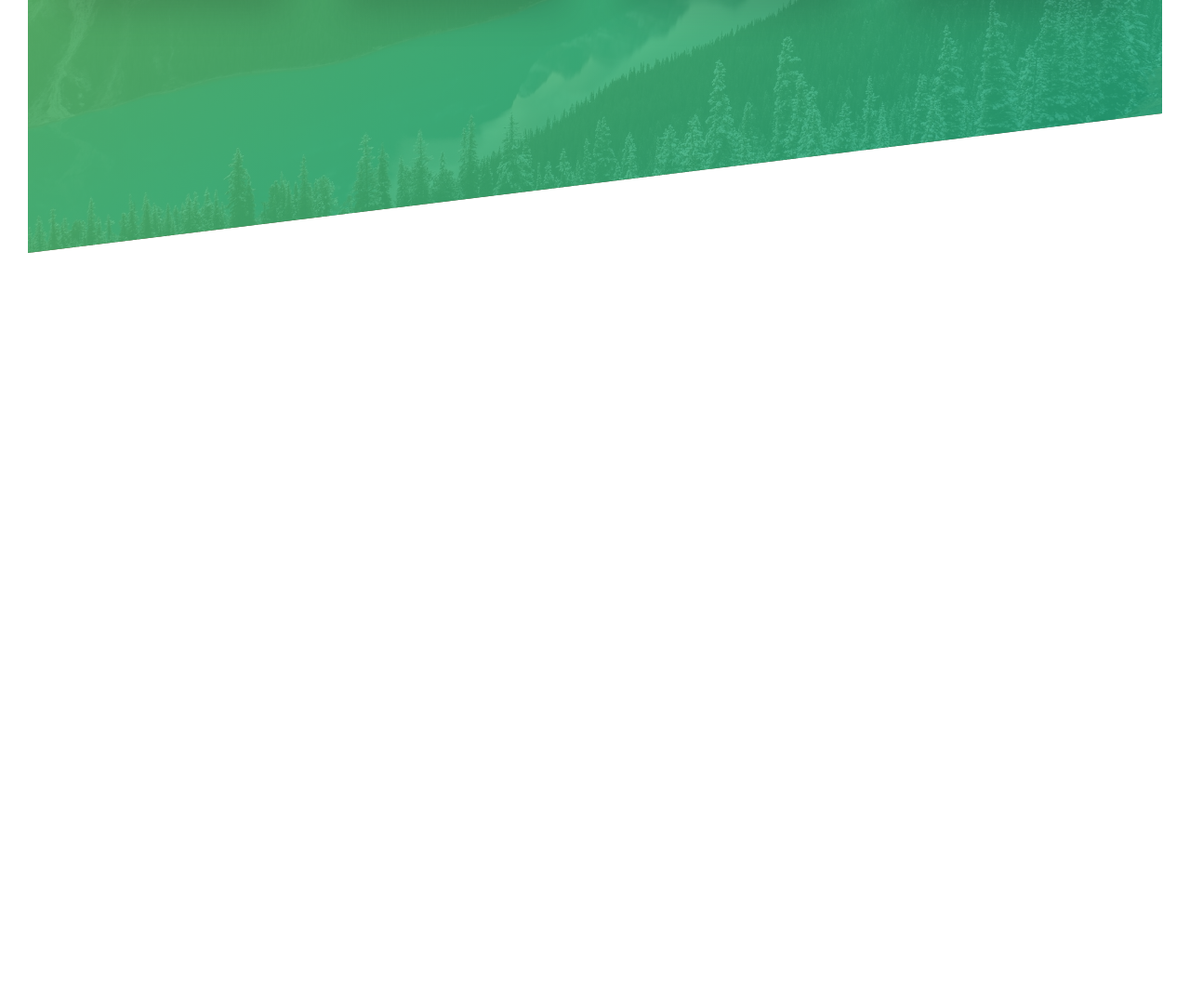
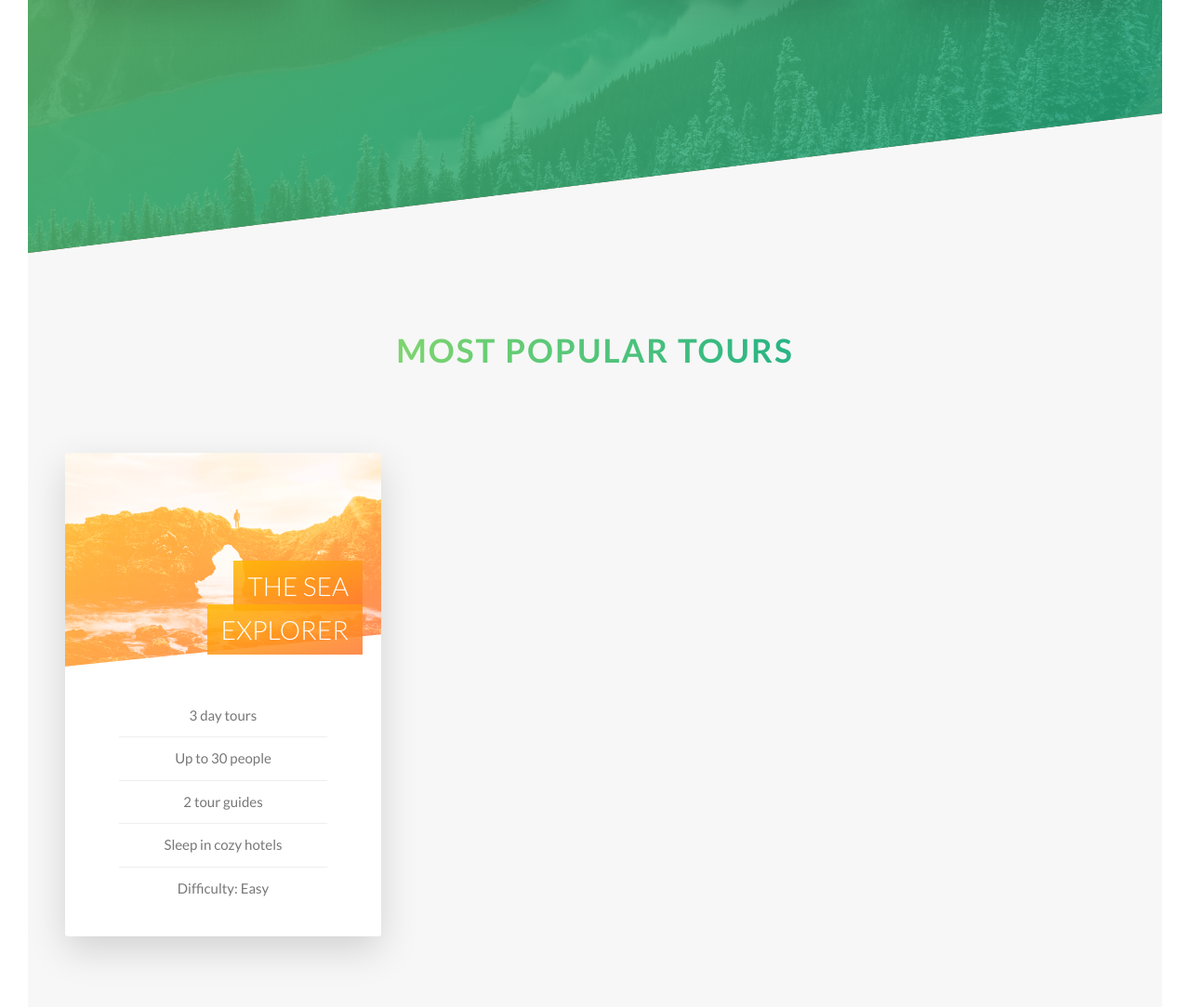
Before and after one commit to markog01/natours-master, a website: page index.html in a window 1280 px wide. Shown: the part 1988-3071 px from the top of the page at 93% size. Before the commit the page ends 2260 px from the top, so only its background shows below. Drawn offline with Linux system fonts and the light colour scheme.

Commit message:
Tours Section Cards

```diff
--- a/index.html
+++ b/index.html
@@ -136,6 +136,46 @@
           </div>
         </div>
       </section>
+
+      <section class="section-tours">
+        <div class="u-center-text u-margin-bottom-big">
+          <h2 class="heading-secondary">Most popular tours</h2>
+        </div>
+
+        <div class="row">
+          <div class="col-1-of-3">
+            <div class="card">
+              <div class="card__side card__side--front">
+                <div class="card__picture card__picture--1">&nbsp;</div>
+
+                <h4 class="card__heading">
+                  <span class="card__heading-span card__heading-span--1">
+                    The Sea Explorer
+                  </span>
+                </h4>
+                <div class="card__details">
+                  <ul>
+                    <li>3 day tours</li>
+                    <li>Up to 30 people</li>
+                    <li>2 tour guides</li>
+                    <li>Sleep in cozy hotels</li>
+                    <li>Difficulty: Easy</li>
+                  </ul>
+                </div>
+              </div>
+              <div class="card__side card__side--back card__side--back-1">
+                BACK
+              </div>
+            </div>
+          </div>
+          <div class="col-1-of-3">
+            <div class="card"></div>
+          </div>
+          <div class="col-1-of-3">
+            <div class="card"></div>
+          </div>
+        </div>
+      </section>
     </main>
 
     <!--
--- a/sass/abstracts/_variables.scss
+++ b/sass/abstracts/_variables.scss
@@ -4,7 +4,14 @@ $color-primary: #55c57a;
 $color-primary-light: #7ed56f;
 $color-primary-dark: #28b485;
 
+$color-secondary-light: #ffb900;
+$color-secondary-dark: #ff7730;
+
+$color-tertiary-light: #2998ff;
+$color-tertiary-dark: #5643fa;
+
 $color-grey-light-1: #f7f7f7;
+$color-grey-light-2: #eee;
 
 $color-grey-dark: #777;
 $color-white: #fff;
--- /dev/null
+++ b/sass/components/_card.scss
@@ -0,0 +1,115 @@
+.card {
+  // FUNCTIONALITY
+  perspective: 150rem;
+  -moz-perspective: 150rem;
+  position: relative;
+  height: 52rem;
+
+  &__side {
+    height: 52rem;
+    transition: all 0.8s ease;
+    position: absolute;
+    top: 0;
+    left: 0;
+    width: 100%;
+    backface-visibility: hidden;
+    border-radius: 3px;
+    overflow: hidden;
+    box-shadow: 0 1.5rem 4rem rgba($color-black, 0.15);
+
+    &--front {
+      background-color: $color-white;
+    }
+
+    &--back {
+      transform: rotateY(180deg);
+
+      &-1 {
+        background-image: linear-gradient(
+          to right bottom,
+          $color-secondary-light,
+          $color-secondary-dark
+        );
+      }
+    }
+  }
+
+  &:hover &__side--front {
+    transform: rotateY(-180deg);
+  }
+
+  &:hover &__side--back {
+    transform: rotateY(0);
+  }
+
+  // FRONT SIDE STYLING
+  &__picture {
+    background-size: cover;
+    height: 23rem;
+    background-blend-mode: screen;
+    -webkit-clip-path: polygon(0 0, 100% 0, 100% 85%, 0 100%);
+    clip-path: polygon(0 0, 100% 0, 100% 85%, 0 100%);
+
+    &--1 {
+      background-image: linear-gradient(
+          to right bottom,
+          $color-secondary-light,
+          $color-secondary-dark
+        ),
+        url(../img/nat-5.jpg);
+    }
+
+    &--2 {
+      background-image: url(../img/nat-5.jpg);
+    }
+
+    &--3 {
+      background-image: url(../img/nat-5.jpg);
+    }
+  }
+
+  &__heading {
+    font-size: 2.8rem;
+    font-weight: 300;
+    text-transform: uppercase;
+    text-align: right;
+    color: $color-white;
+    position: absolute;
+    top: 12rem;
+    right: 2rem;
+    width: 75%;
+  }
+
+  &__heading-span {
+    padding: 1rem 1.5rem;
+    -webkit-box-decoration-break: clone;
+    box-decoration-break: clone;
+
+    &--1 {
+      background-image: linear-gradient(
+        to right bottom,
+        rgba($color-secondary-light, 0.85),
+        rgba($color-secondary-dark, 0.85)
+      );
+    }
+  }
+
+  &__details {
+    padding: 3rem;
+    ul {
+      list-style: none;
+      width: 80%;
+      margin: 0 auto;
+
+      li {
+        text-align: center;
+        font-size: 1.5rem;
+        padding: 1rem;
+
+        &:not(:last-child) {
+          border-bottom: 1px solid $color-grey-light-2;
+        }
+      }
+    }
+  }
+}
--- a/sass/layout/_header.scss
+++ b/sass/layout/_header.scss
@@ -9,6 +9,8 @@
   background-size: cover;
   background-position: top;
   position: relative;
+  -webkit-clip-path: polygon(0 0, 100% 0, 100% 75vh, 0 100%);
+
   clip-path: polygon(0 0, 100% 0, 100% 75vh, 0 100%);
 
   &__logo-box {
--- a/sass/main.scss
+++ b/sass/main.scss
@@ -10,6 +10,7 @@
 @import "components/button";
 @import "components/composition";
 @import "components/feature-box";
+@import "components/card";
 
 @import "layout/header";
 @import "layout/grid";
--- a/sass/pages/_home.scss
+++ b/sass/pages/_home.scss
@@ -20,3 +20,9 @@
     transform: skewY(7deg);
   }
 }
+
+.section-tours {
+  background-color: $color-grey-light-1;
+  padding: 25rem 0 50rem 0;
+  margin-top: -10rem;
+}
```
Also changed, not shown: css/style.css.
